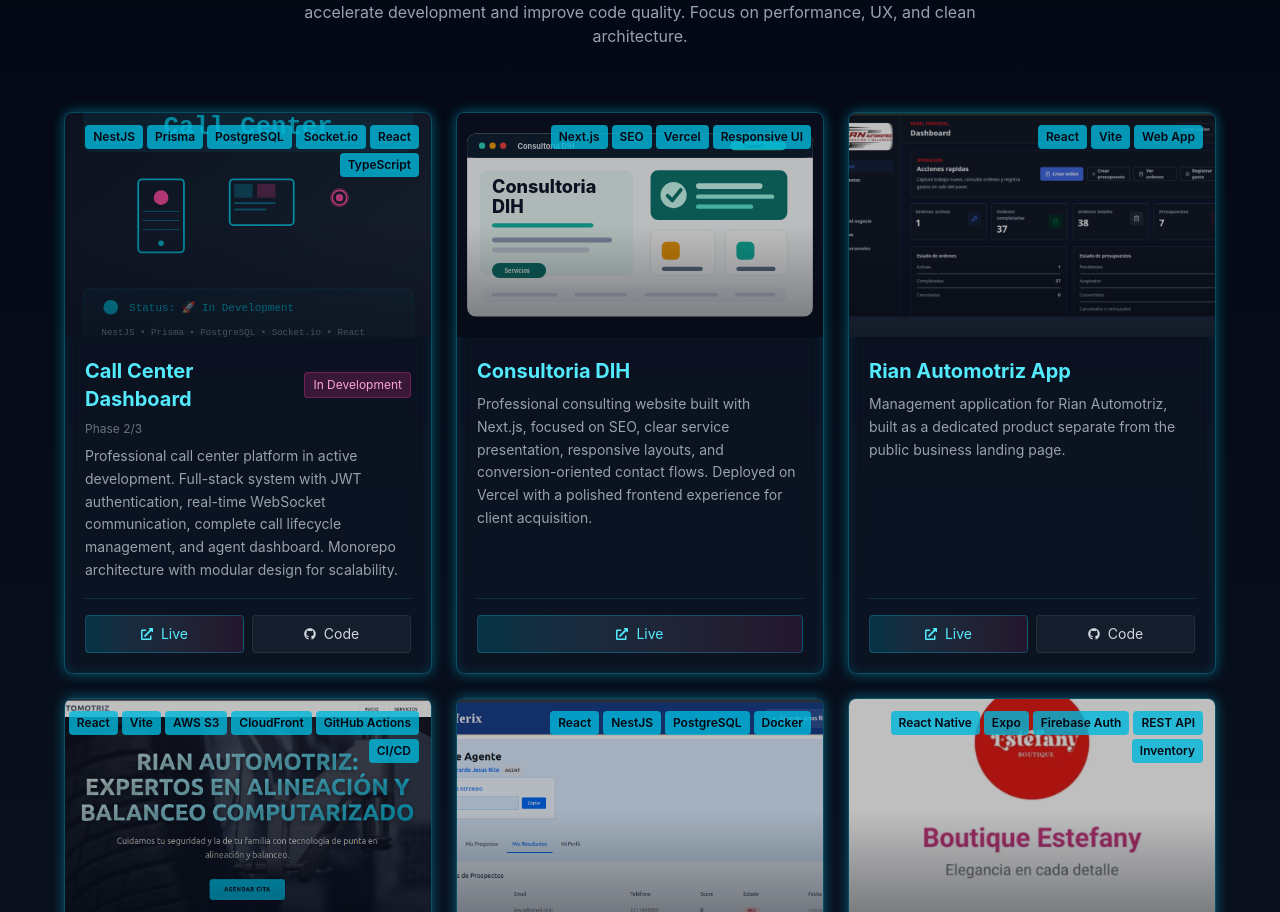
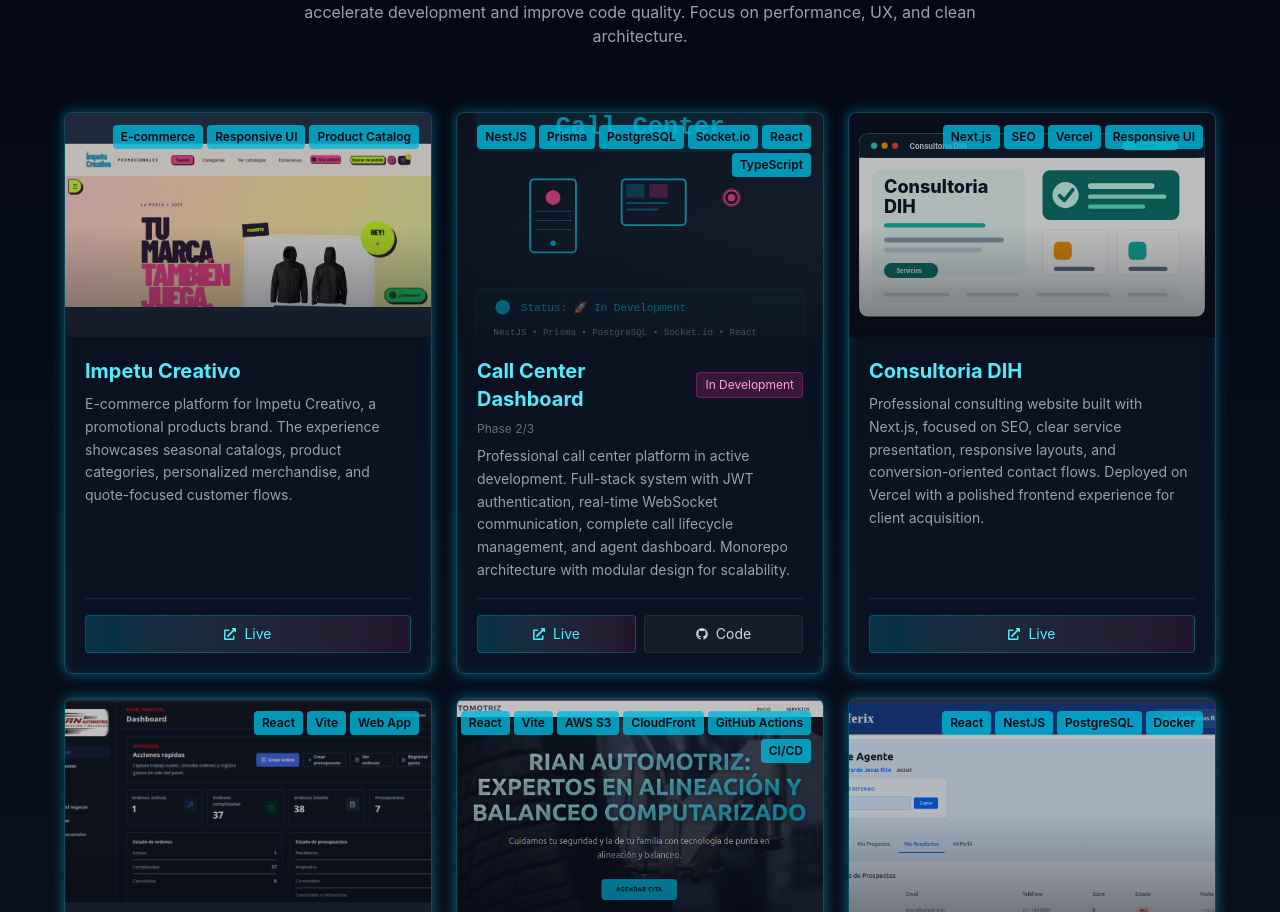
Before and after one commit to gerard-11/Mi-Portafolio, a React (Vite) app: page / in a window 1280 px wide. Shown: the part 2249-3161 px from the top of the page. Built offline with nearby package versions, Linux system fonts and the light colour scheme.

Commit message:
feat(portfolio): add Impetu Creativo project

```diff
--- a/src/components/ProjectsSection.jsx
+++ b/src/components/ProjectsSection.jsx
@@ -6,6 +6,7 @@ import rianAppImg from "../assets/rian-automotriz.png"
 import consultoriaDihImg from "../assets/consultoria-dih.svg"
 import boutiqueEstefanyImg from "../assets/boutique-estefany-login.webp"
 import callCenterImg from "../assets/call-center-dashboard.svg"
+import impetuCreativoImg from "../assets/impetu-creativo.png"
 import { FaExternalLinkAlt, FaGithub } from "react-icons/fa"
 
 export const ProjectsSection = () => {
@@ -88,6 +89,15 @@ export const ProjectsSection = () => {
             status: "In Development",
             progress: "Phase 2/3",
         },
+        {
+            title: "Impetu Creativo",
+            image: impetuCreativoImg,
+            imageFit: "contain",
+            url: "https://impetu-creativo.workgerwork.workers.dev/",
+            description:
+                "E-commerce platform for Impetu Creativo, a promotional products brand. The experience showcases seasonal catalogs, product categories, personalized merchandise, and quote-focused customer flows.",
+            tech: ["E-commerce", "Responsive UI", "Product Catalog"],
+        },
 
     ]
 
@@ -126,6 +136,7 @@ export const ProjectsSection = () => {
                                         style={{
                                             objectPosition: project.imagePosition || "center",
                                             transformOrigin: project.imageOrigin || "center",
+                                            objectFit: project.imageFit || "cover",
                                         }}
                                     />
                                     <div className="absolute inset-0 bg-gradient-to-t from-gray-950 via-transparent to-transparent opacity-40"></div>
```
Also changed, not shown: src/assets/impetu-creativo.png (added).
